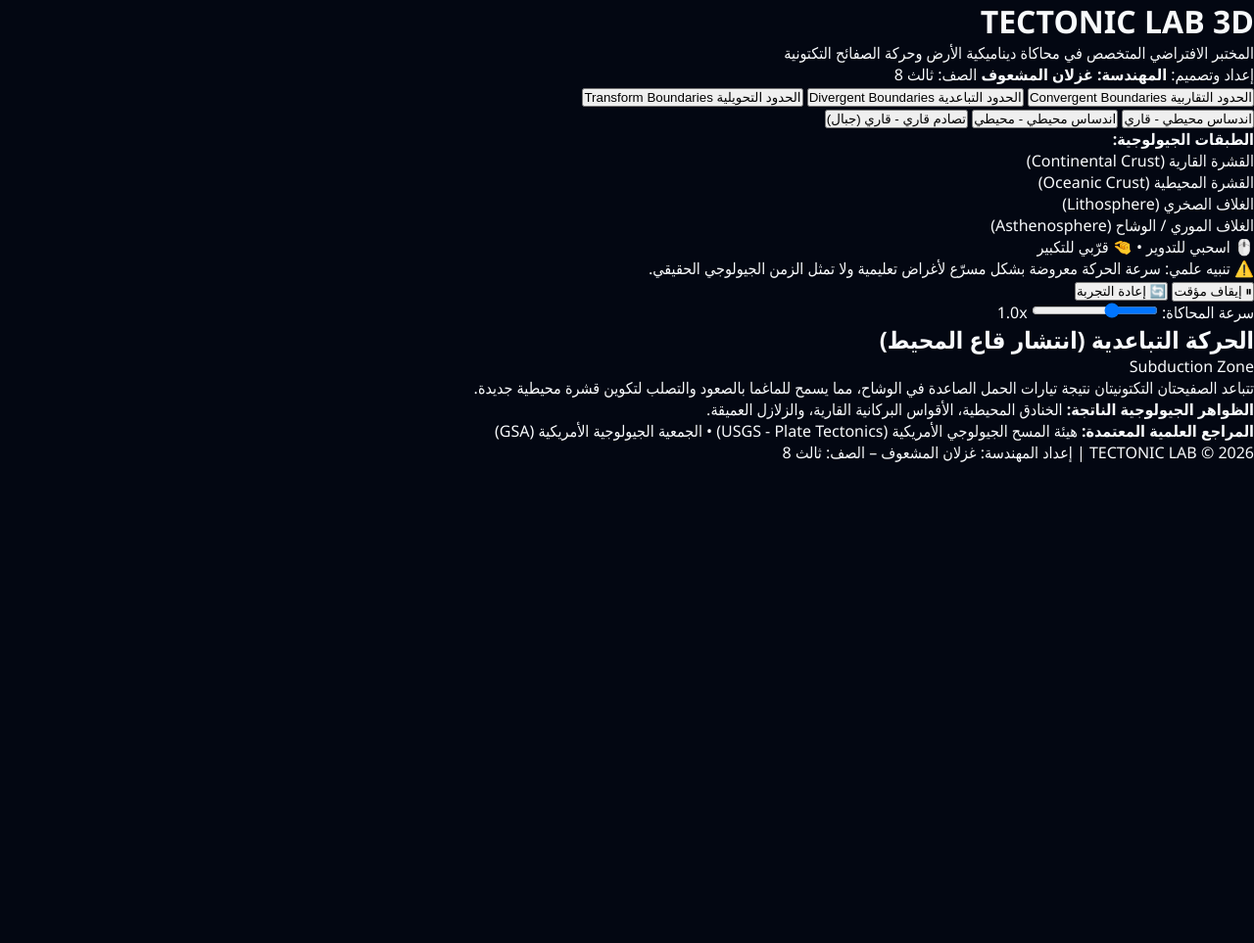
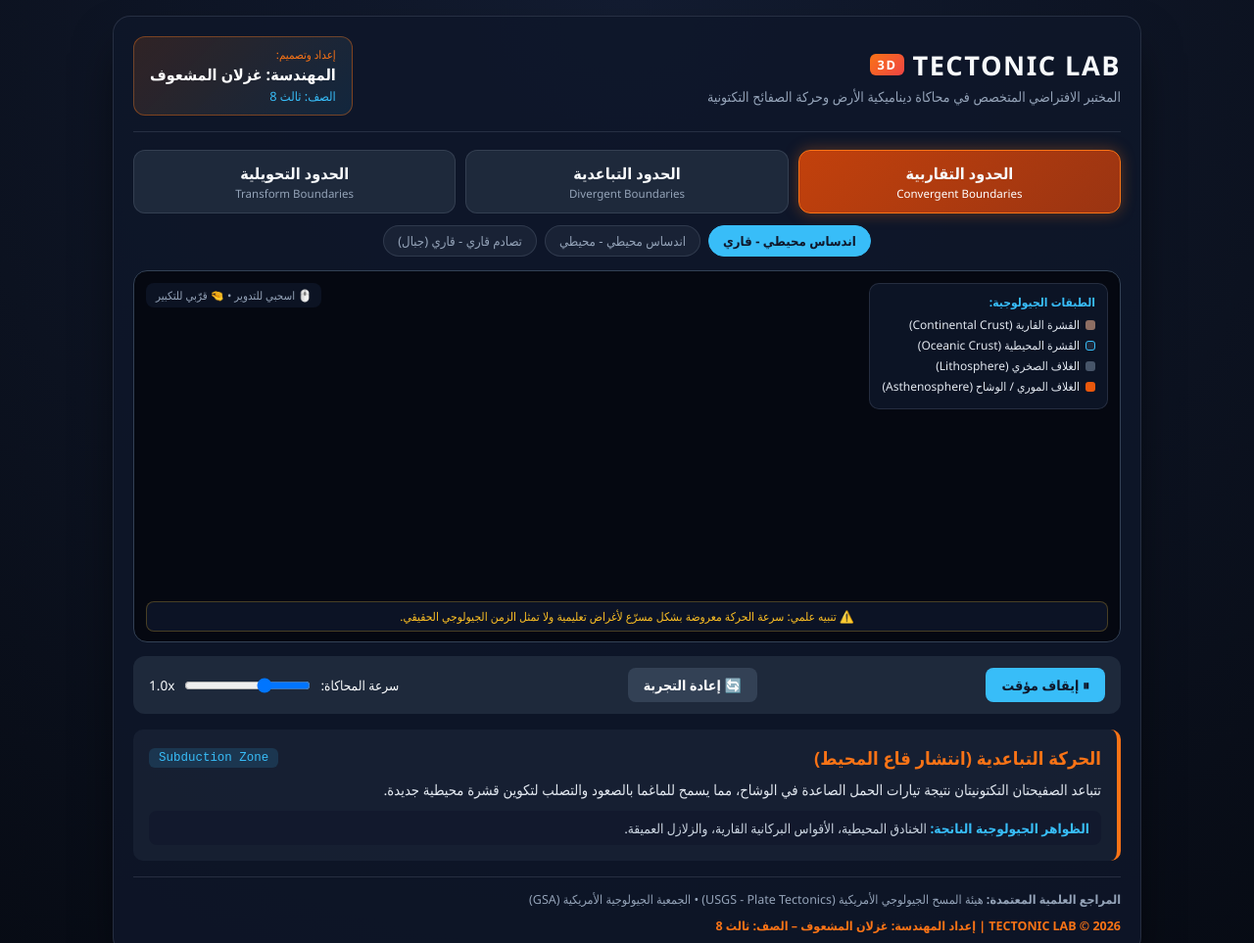
Before and after one commit to ghuzlaanmx11/TECTONIC-LAB, a plain HTML site: page index.html in a window 1280 px wide. Shown: the top 963 px of the page at 98% size. Before the commit the page ends 800 px from the top, so only its background shows below. Drawn offline with nearby package versions, Linux system fonts and the light colour scheme.

Commit message:
Update style.css

```diff
--- a/style.css
+++ b/style.css
@@ -1,166 +1,377 @@
-/* إعدادات عامة وتصفير العناصر */
+:root {
+    --bg-deep: #070b14;
+    --bg-panel: #0f172a;
+    --bg-card: #1e293b;
+    --accent-magma: #f97316;
+    --accent-lava: #ef4444;
+    --accent-cyan: #38bdf8;
+    --text-main: #f8fafc;
+    --text-muted: #94a3b8;
+    --border-subtle: rgba(148, 163, 184, 0.18);
+}
+
 * {
     box-sizing: border-box;
     margin: 0;
     padding: 0;
+    font-family: 'Segoe UI', Tahoma, Geneva, Verdana, sans-serif;
 }
 
 body {
-    background-color: #030712;
-    color: #f8fafc;
-    font-family: 'Segoe UI', Tahoma, Geneva, Verdana, sans-serif;
-    overflow: hidden;
-    height: 100vh;
-    direction: rtl;
+    background: radial-gradient(circle at top, #131c31 0%, var(--bg-deep) 100%);
+    color: var(--text-main);
+    min-height: 100vh;
+    padding: 16px;
 }
 
-/* حاضنة الرسوميات (SVG والعرض ثلاثي الأبعاد) */
-#canvas-container {
-    position: fixed;
-    inset: 0;
-    z-index: 1;
-    width: 100vw;
-    height: 100vh;
+.lab-wrapper {
+    max-width: 1050px;
+    margin: 0 auto;
+    background: rgba(15, 23, 42, 0.85);
+    border: 1px solid var(--border-subtle);
+    border-radius: 18px;
+    padding: 20px;
+    box-shadow: 0 25px 50px -12px rgba(0, 0, 0, 0.7);
 }
 
-#canvas-container svg {
+/* Header */
+.lab-header {
+    display: flex;
+    justify-content: space-between;
+    align-items: center;
+    flex-wrap: wrap;
+    gap: 15px;
+    padding-bottom: 16px;
+    border-bottom: 1px solid var(--border-subtle);
+    margin-bottom: 18px;
+}
+
+.brand h1 {
+    font-size: 1.7rem;
+    letter-spacing: 1.5px;
+    color: var(--text-main);
+    display: flex;
+    align-items: center;
+    gap: 8px;
+}
+
+.badge-3d {
+    background: linear-gradient(135deg, var(--accent-magma), var(--accent-lava));
+    font-size: 0.8rem;
+    padding: 2px 8px;
+    border-radius: 6px;
+    color: #fff;
+}
+
+.brand p {
+    font-size: 0.88rem;
+    color: var(--text-muted);
+    margin-top: 4px;
+}
+
+.author-card {
+    background: linear-gradient(135deg, rgba(249, 115, 22, 0.15), rgba(56, 189, 248, 0.1));
+    border: 1px solid rgba(249, 115, 22, 0.4);
+    padding: 10px 16px;
+    border-radius: 12px;
+    text-align: right;
+}
+
+.author-card .role {
+    display: block;
+    font-size: 0.72rem;
+    color: var(--accent-magma);
+}
+
+.author-card .name {
+    display: block;
+    font-size: 1rem;
+    color: #fff;
+    margin: 2px 0;
+}
+
+.author-card .grade {
+    display: block;
+    font-size: 0.8rem;
+    color: var(--accent-cyan);
+}
+
+/* Main Boundary Tabs */
+.boundary-tabs {
+    display: grid;
+    grid-template-columns: repeat(3, 1fr);
+    gap: 10px;
+    margin-bottom: 12px;
+}
+
+.tab-btn {
+    background: var(--bg-card);
+    border: 1px solid var(--border-subtle);
+    color: var(--text-muted);
+    padding: 12px;
+    border-radius: 12px;
+    cursor: pointer;
+    transition: all 0.25s ease;
+    text-align: center;
+}
+
+.tab-btn .ar {
+    display: block;
+    font-size: 1rem;
+    font-weight: bold;
+    color: var(--text-main);
+}
+
+.tab-btn .en {
+    display: block;
+    font-size: 0.72rem;
+    margin-top: 2px;
+}
+
+.tab-btn:hover {
+    border-color: var(--accent-magma);
+}
+
+.tab-btn.active {
+    background: linear-gradient(135deg, #c2410c, #9a3412);
+    border-color: var(--accent-magma);
+    color: #fff;
+    box-shadow: 0 0 15px rgba(249, 115, 22, 0.35);
+}
+
+/* Sub-modes for Convergent */
+.sub-modes-bar {
+    display: flex;
+    gap: 8px;
+    justify-content: center;
+    flex-wrap: wrap;
+    margin-bottom: 14px;
+}
+
+.sub-modes-bar.hidden {
+    display: none;
+}
+
+.sub-btn {
+    background: rgba(30, 41, 59, 0.7);
+    border: 1px solid var(--border-subtle);
+    color: var(--text-muted);
+    padding: 6px 14px;
+    border-radius: 20px;
+    font-size: 0.82rem;
+    cursor: pointer;
+    transition: 0.2s;
+}
+
+.sub-btn.active, .sub-btn:hover {
+    background: var(--accent-cyan);
+    color: #0f172a;
+    font-weight: bold;
+    border-color: var(--accent-cyan);
+}
+
+/* 3D Viewport */
+.viewport-section {
+    position: relative;
+    width: 100%;
+    height: 380px;
+    background: #050811;
+    border-radius: 14px;
+    border: 1px solid #334155;
+    overflow: hidden;
+    margin-bottom: 14px;
+}
+
+#three-container {
     width: 100%;
     height: 100%;
-    display: block;
+    cursor: grab;
 }
 
-/* تنسيق الواجهات الزجاجية العامة (Glassmorphism) */
-.glass-panel {
-    position: fixed;
-    z-index: 10;
-    background: rgba(11, 19, 38, 0.85);
-    backdrop-filter: blur(16px);
-    -webkit-backdrop-filter: blur(16px);
-    border: 1px solid rgba(56, 189, 248, 0.3);
-    border-radius: 20px;
-    box-shadow: 0 20px 40px rgba(0, 0, 0, 0.7);
+#three-container:active {
+    cursor: grabbing;
 }
 
-/* لوحة التحكم الجانبية */
-.control-panel {
-    top: 20px;
-    right: 20px;
-    width: 360px;
-    padding: 24px;
-    display: flex;
-    flex-direction: column;
-    gap: 20px;
+.layers-legend {
+    position: absolute;
+    top: 12px;
+    right: 12px;
+    background: rgba(15, 23, 42, 0.85);
+    backdrop-filter: blur(6px);
+    padding: 10px 12px;
+    border-radius: 10px;
+    border: 1px solid var(--border-subtle);
+    font-size: 0.75rem;
+    pointer-events: none;
 }
 
-.panel-header h1 {
-    font-size: 22px;
-    color: #ffffff;
-    font-weight: 700;
-    margin-bottom: 4px;
+.layers-legend h4 {
+    color: var(--accent-cyan);
+    margin-bottom: 6px;
 }
 
-.subtitle {
-    font-size: 13px;
-    color: #94a3b8;
+.layers-legend ul {
+    list-style: none;
 }
 
-/* مجموعة الأزرار التفاعلية */
-.btn-group {
+.layers-legend li {
     display: flex;
-    flex-direction: column;
-    gap: 10px;
+    align-items: center;
+    gap: 6px;
+    margin-bottom: 4px;
+    color: #e2e8f0;
 }
 
-.control-btn {
-    background: rgba(30, 41, 59, 0.6);
-    border: 1px solid rgba(255, 255, 255, 0.1);
-    color: #f8fafc;
+.dot {
+    width: 10px;
+    height: 10px;
+    border-radius: 3px;
+    display: inline-block;
+}
+.cont-crust { background: #8d6e63; }
+.ocean-crust { background: #1e293b; border: 1px solid #38bdf8; }
+.lithosphere { background: #475569; }
+.asthenosphere { background: #ea580c; }
+
+.viewport-hint {
+    position: absolute;
+    top: 12px;
+    left: 12px;
+    background: rgba(15, 23, 42, 0.75);
+    padding: 5px 10px;
+    border-radius: 8px;
+    font-size: 0.72rem;
+    color: var(--text-muted);
+    pointer-events: none;
+}
+
+.time-disclaimer {
+    position: absolute;
+    bottom: 10px;
+    left: 12px;
+    right: 12px;
+    text-align: center;
+    background: rgba(15, 23, 42, 0.82);
+    padding: 6px 10px;
+    border-radius: 8px;
+    font-size: 0.75rem;
+    color: #fbbf24;
+    border: 1px solid rgba(251, 191, 36, 0.25);
+    pointer-events: none;
+}
+
+/* Playback Controls */
+.playback-controls {
+    display: flex;
+    align-items: center;
+    justify-content: space-between;
+    flex-wrap: wrap;
+    gap: 12px;
+    background: var(--bg-card);
     padding: 12px 16px;
     border-radius: 12px;
-    cursor: pointer;
-    text-align: right;
-    transition: all 0.3s ease;
-    display: flex;
-    flex-direction: column;
-    gap: 2px;
+    margin-bottom: 16px;
 }
 
-.control-btn span {
-    font-size: 15px;
+.ctrl-btn {
+    background: #334155;
+    color: #fff;
+    border: none;
+    padding: 8px 16px;
+    border-radius: 8px;
+    cursor: pointer;
+    font-size: 0.88rem;
     font-weight: 600;
+    transition: 0.2s;
 }
 
-.control-btn small {
-    font-size: 11px;
-    color: #94a3b8;
-}
-
-.control-btn:hover {
-    background: rgba(56, 189, 248, 0.15);
-    border-color: rgba(56, 189, 248, 0.4);
-}
-
-.control-btn.active {
-    background: #38bdf8;
-    color: #030712;
-    border-color: #38bdf8;
-    box-shadow: 0 0 20px rgba(56, 189, 248, 0.4);
-}
-
-.control-btn.active span {
-    color: #030712;
-}
-
-.control-btn.active small {
+.ctrl-btn.primary {
+    background: var(--accent-cyan);
     color: #0f172a;
 }
 
-/* بطاقة المعلومات العلمية المستحدثة */
-.scientific-card {
-    background: rgba(15, 23, 42, 0.9);
-    padding: 18px;
-    border-radius: 14px;
-    border-right: 4px solid #38bdf8;
-    border-top: 1px solid rgba(255, 255, 255, 0.05);
-    border-left: 1px solid rgba(255, 255, 255, 0.05);
-    border-bottom: 1px solid rgba(255, 255, 255, 0.05);
+.ctrl-btn:hover {
+    opacity: 0.9;
 }
 
-.scientific-card h3 {
-    color: #38bdf8;
-    font-size: 16px;
-    margin-bottom: 8px;
-    font-weight: 600;
+.speed-control {
+    display: flex;
+    align-items: center;
+    gap: 10px;
+    font-size: 0.85rem;
 }
 
-.scientific-card p {
-    color: #cbd5e1;
-    font-size: 13px;
-    line-height: 1.6;
+/* Scientific Card */
+.scientific-panel {
+    background: rgba(30, 41, 59, 0.55);
+    border-right: 4px solid var(--accent-magma);
+    padding: 16px;
+    border-radius: 10px;
+    margin-bottom: 16px;
 }
 
-/* التجاوب مع الشاشات الصغيرة والهواتف الذكية */
-@media (max-width: 768px) {
-    .control-panel {
-        width: 92%;
-        right: 4%;
-        left: 4%;
-        bottom: 15px;
-        top: auto;
-        max-height: 50vh;
-        overflow-y: auto;
-        padding: 16px;
-    }
+.sci-header {
+    display: flex;
+    justify-content: space-between;
+    align-items: center;
+    flex-wrap: wrap;
+    gap: 8px;
+    margin-bottom: 8px;
+}
 
-    .panel-header h1 {
-        font-size: 18px;
-    }
+.sci-header h2 {
+    font-size: 1.15rem;
+    color: var(--accent-magma);
+}
 
-    .control-btn {
-        padding: 10px 12px;
-    }
+.en-tag {
+    background: rgba(56, 189, 248, 0.15);
+    color: var(--accent-cyan);
+    padding: 3px 10px;
+    border-radius: 6px;
+    font-size: 0.78rem;
+    font-family: monospace;
+}
 
-    .scientific-card {
-        padding: 12px;
-    }
+.scientific-panel p {
+    font-size: 0.92rem;
+    line-height: 1.65;
+    color: #e2e8f0;
+    margin-bottom: 10px;
 }
+
+.geo-results {
+    background: rgba(15, 23, 42, 0.6);
+    padding: 8px 12px;
+    border-radius: 8px;
+    font-size: 0.85rem;
+    color: #cbd5e1;
+}
+
+.geo-results strong {
+    color: var(--accent-cyan);
+}
+
+/* Footer */
+.lab-footer {
+    border-top: 1px solid var(--border-subtle);
+    padding-top: 14px;
+    display: flex;
+    justify-content: space-between;
+    align-items: center;
+    flex-wrap: wrap;
+    gap: 10px;
+    font-size: 0.78rem;
+    color: var(--text-muted);
+}
+
+.credits {
+    color: var(--accent-magma);
+    font-weight: bold;
+}
+
+@media (max-width: 700px) {
+    .boundary-tabs { grid-template-columns: 1fr; }
+    .viewport-section { height: 320px; }
+    .layers-legend { display: none; }
+}
```
